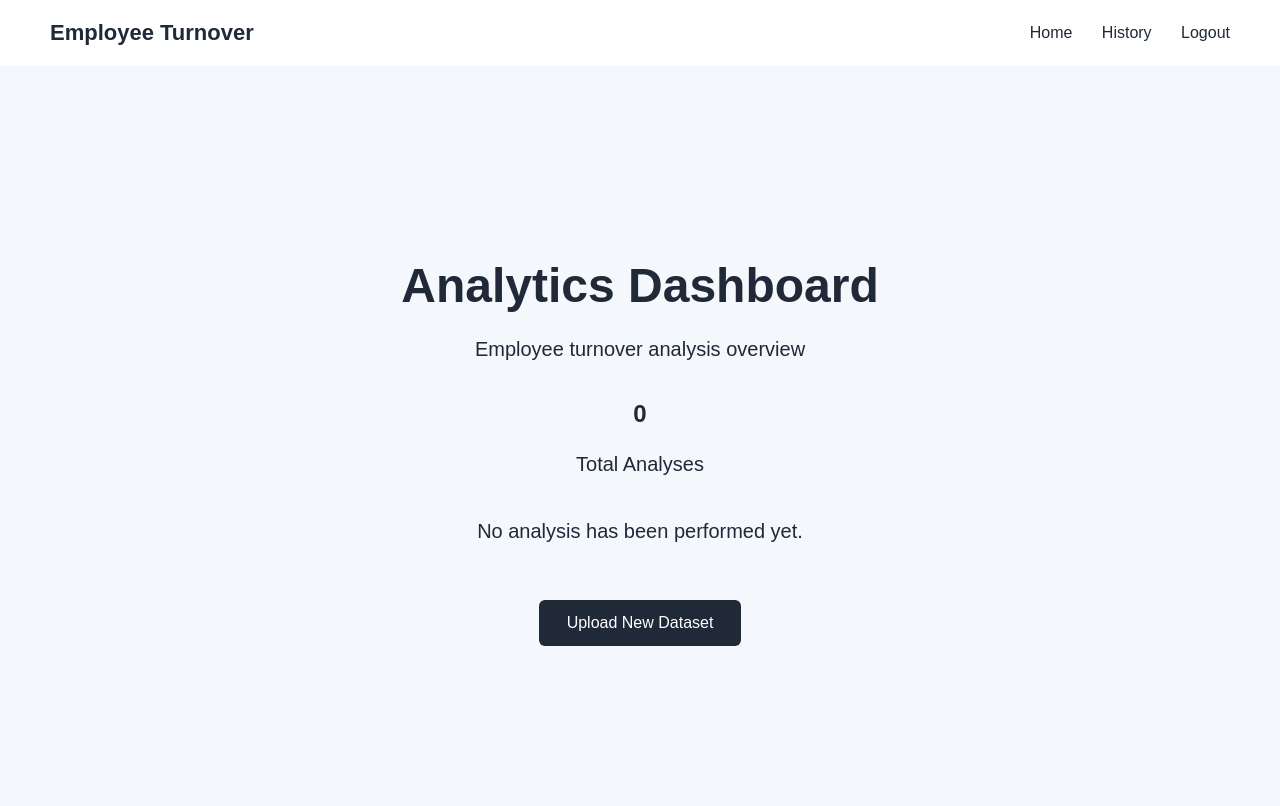
After one commit to shridhartapakire/employee-turnover-prediction, a Django app: page /dashboard/ in a window 1280 px wide. The commit adds this page. Run offline with Django 5.2, Linux system fonts and the light colour scheme; a user stored in the database is signed in; data comes from the database, SQL or seed files in the repository; both versions use the stored data as it was after the commit.

Commit message:
Add analytics dashboard foundation

```diff
--- a/config/urls.py
+++ b/config/urls.py
@@ -19,7 +19,7 @@ from django.contrib import admin
 from django.urls import include, path
 from django.conf import settings
 from django.conf.urls.static import static
-from core.views import home, upload_dataset, prediction_history
+from core.views import home, upload_dataset, prediction_history, dashboard
 
 urlpatterns = [
     path("admin/", admin.site.urls),
@@ -27,6 +27,7 @@ urlpatterns = [
     path("accounts/", include("accounts.urls")),
     path("upload/", upload_dataset, name="upload_dataset"),
     path("history/", prediction_history, name="prediction_history"),
+    path("dashboard/", dashboard, name="dashboard"),
 ]
 
 if settings.DEBUG:
--- a/core/views.py
+++ b/core/views.py
@@ -109,3 +109,18 @@ def prediction_history(request):
         "prediction_history.html",
         {"analyses": analyses},
     )
+
+def dashboard(request):
+    if not request.user.is_authenticated:
+        return redirect("login")
+
+    analyses = AnalysisResult.objects.filter(user=request.user)
+
+    latest_analysis = analyses.first()
+
+    context = {
+        "total_analyses": analyses.count(),
+        "latest_analysis": latest_analysis,
+    }
+
+    return render(request, "dashboard.html", context)
--- /dev/null
+++ b/templates/dashboard.html
@@ -0,0 +1,60 @@
+{% load static %}
+
+<!DOCTYPE html>
+<html lang="en">
+<head>
+    <meta charset="UTF-8">
+    <meta name="viewport" content="width=device-width, initial-scale=1.0">
+    <title>Dashboard</title>
+    <link rel="stylesheet" href="{% static 'css/style.css' %}">
+</head>
+
+<body>
+
+<nav class="navbar">
+    <div class="logo">Employee Turnover</div>
+
+    <div class="nav-links">
+        <a href="{% url 'home' %}">Home</a>
+        <a href="{% url 'prediction_history' %}">History</a>
+        <a href="{% url 'logout' %}">Logout</a>
+    </div>
+</nav>
+
+<main class="hero">
+
+    <h1>Analytics Dashboard</h1>
+
+    <p>Employee turnover analysis overview</p>
+
+    <div>
+        <h2>{{ total_analyses }}</h2>
+        <p>Total Analyses</p>
+    </div>
+
+    {% if latest_analysis %}
+        <h2>Latest Analysis</h2>
+
+        <p>
+            Dataset:
+            {{ latest_analysis.upload_filename }}
+        </p>
+
+        <p>
+            Date:
+            {{ latest_analysis.analysis_date|date:"d M Y, H:i" }}
+        </p>
+    {% else %}
+        <p>No analysis has been performed yet.</p>
+    {% endif %}
+
+    <br>
+
+    <a href="{% url 'home' %}" class="button">
+        Upload New Dataset
+    </a>
+
+</main>
+
+</body>
+</html>
--- a/templates/home.html
+++ b/templates/home.html
@@ -21,6 +21,7 @@
             <a href="{% url 'login' %}">Login</a>
             {% if user.is_authenticated %}
                 <a href="{% url 'prediction_history' %}">History</a>
+                <a href="{% url 'dashboard' %}">Dashboard</a>
             {% endif %}
         </div>
     </nav>
```
Also changed, not shown: db.sqlite3.
